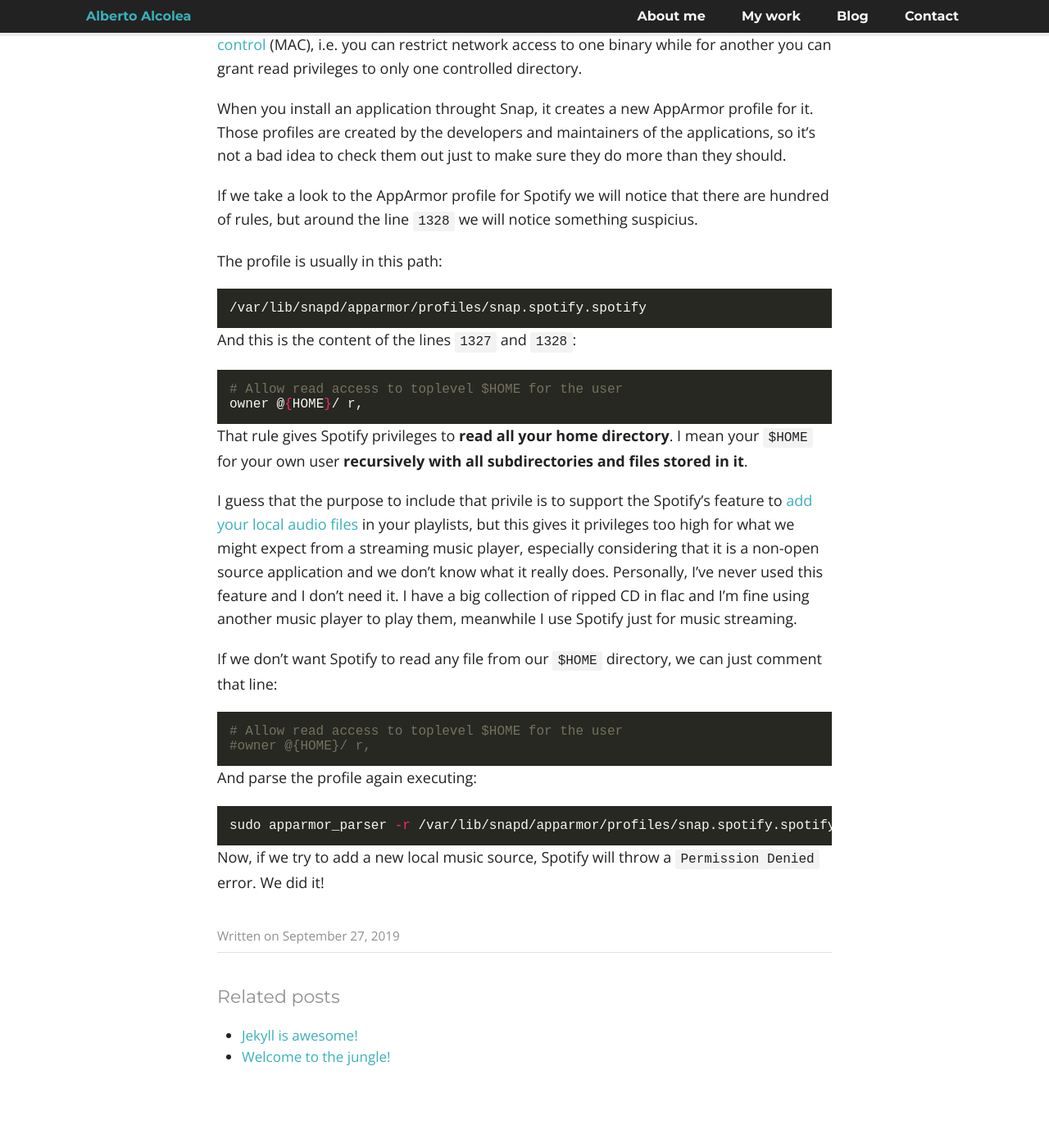
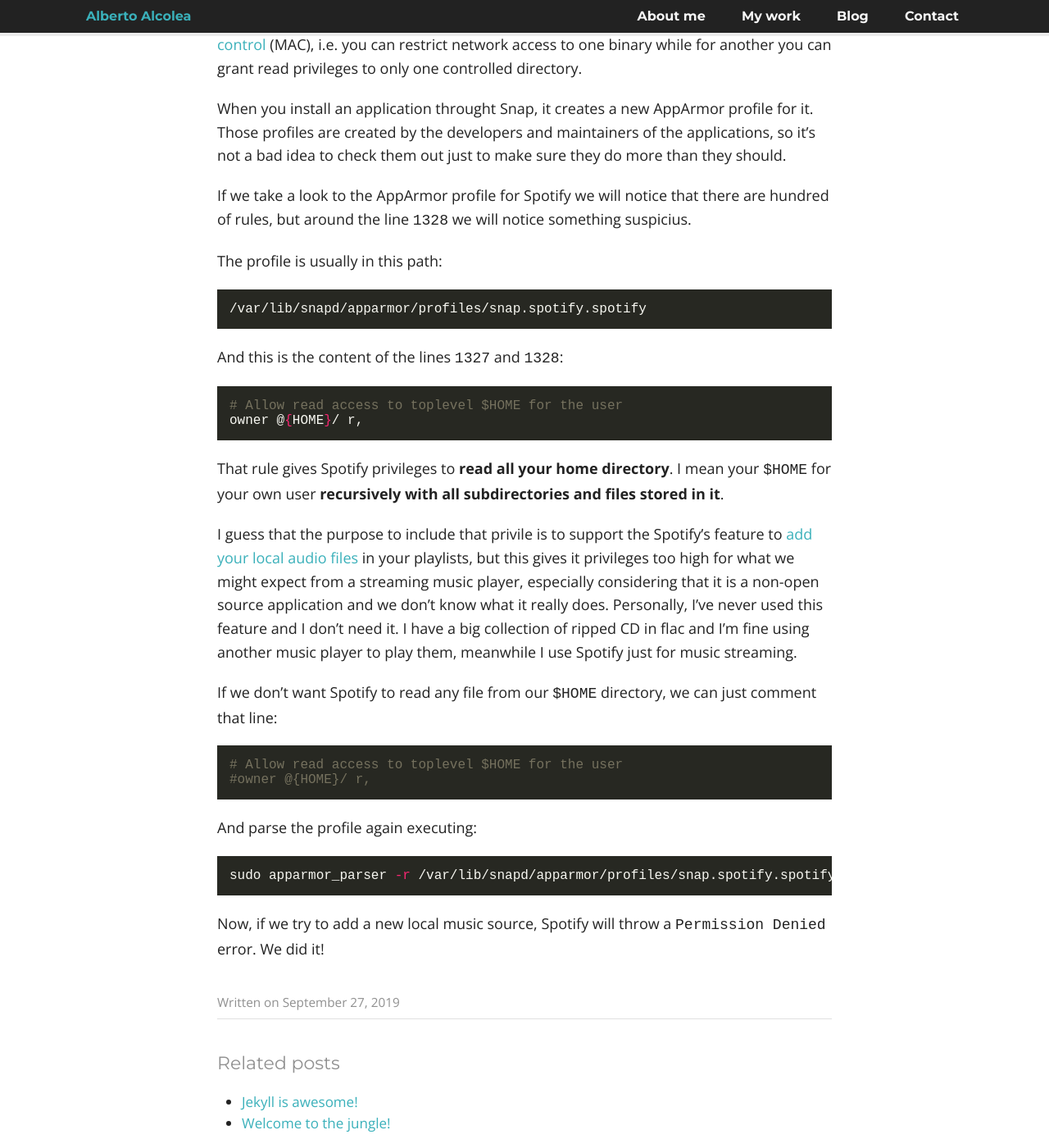
Before and after one commit to albertoalcolea/albertoalcolea.github.io, a Jekyll site: the page built from _posts/2019-09-27-securizing-spotify-snap.md, in a window 1280 px wide and 1400 px high, scrolled down 580 px. Shown: the whole window at 82% size. Built offline with Jekyll 4.4.1, drawn with Linux system fonts in a browser that asks for light colours; nearby versions of some CDN libraries; comment, search, counter and statistics services are not loaded.

Commit message:
Fix margin in blockquote and code blocks

```diff
--- a/_sass/_blog.scss
+++ b/_sass/_blog.scss
@@ -56,7 +56,7 @@
 		font-size: 1.2em;
 	}
 
-	h1, h2, h3, h4, h5, h6, p, ul, ol {
+	h1, h2, h3, h4, h5, h6, p, ul, ol, blockquote, .highlight {
 		margin-bottom: 20px;
 	}
 
@@ -95,18 +95,11 @@
 		}
 	}
 
-	code {
-		font-family: $monospaced-font;
-		font-size: 16px;
-		padding: 0.2em 0.4em;
-		background-color: rgba(27,31,35,0.05);
-		@include border-radius(3px);
-	}
-
 	.highlight > pre {
 		color: #f8f8f2;
 		margin-top: 18px;
 		padding: 15px;
+		font-family: $monospaced-font;
 		font-size: 16px;
 		line-height: normal;
 		letter-spacing: normal;
```
